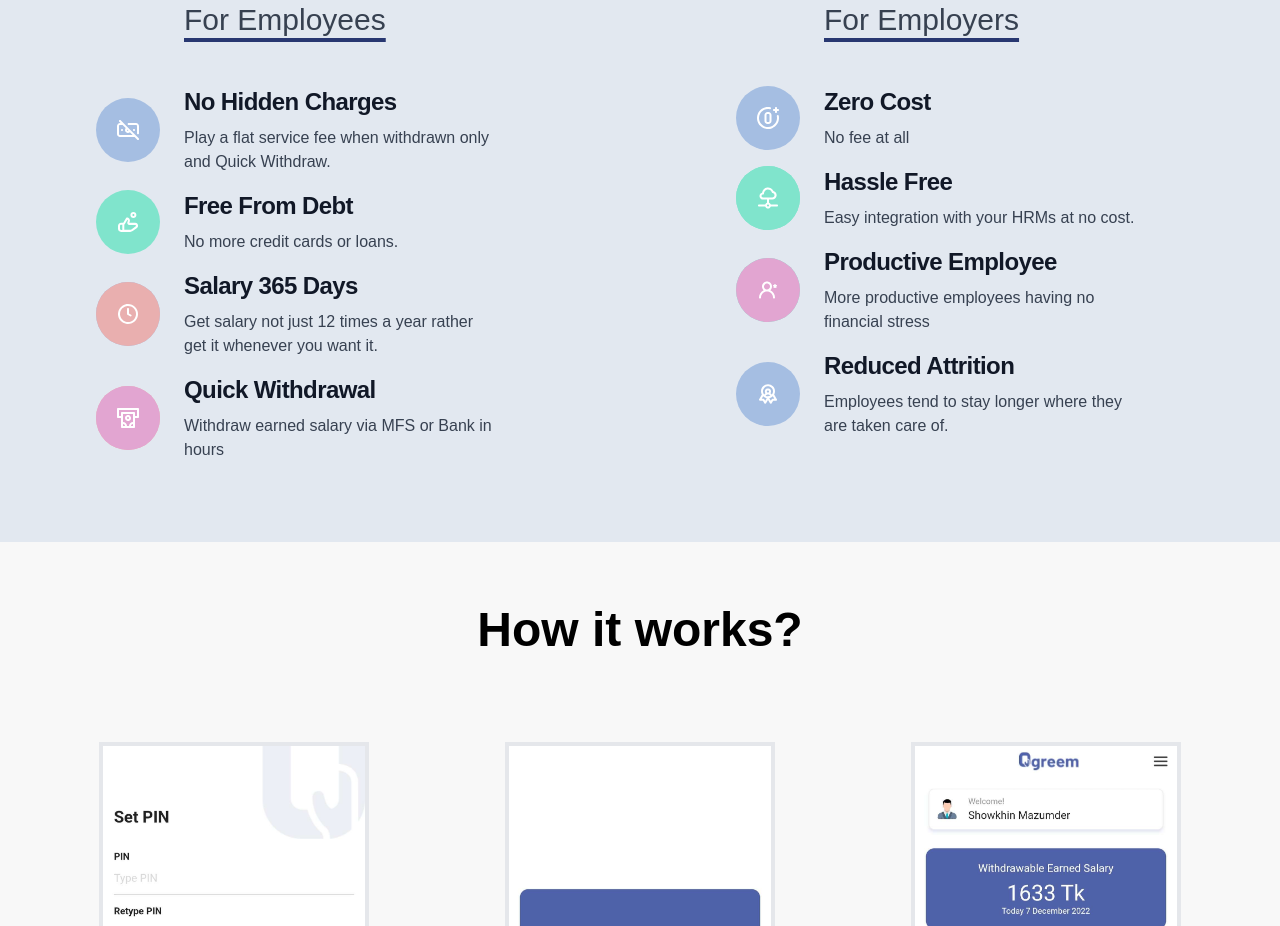
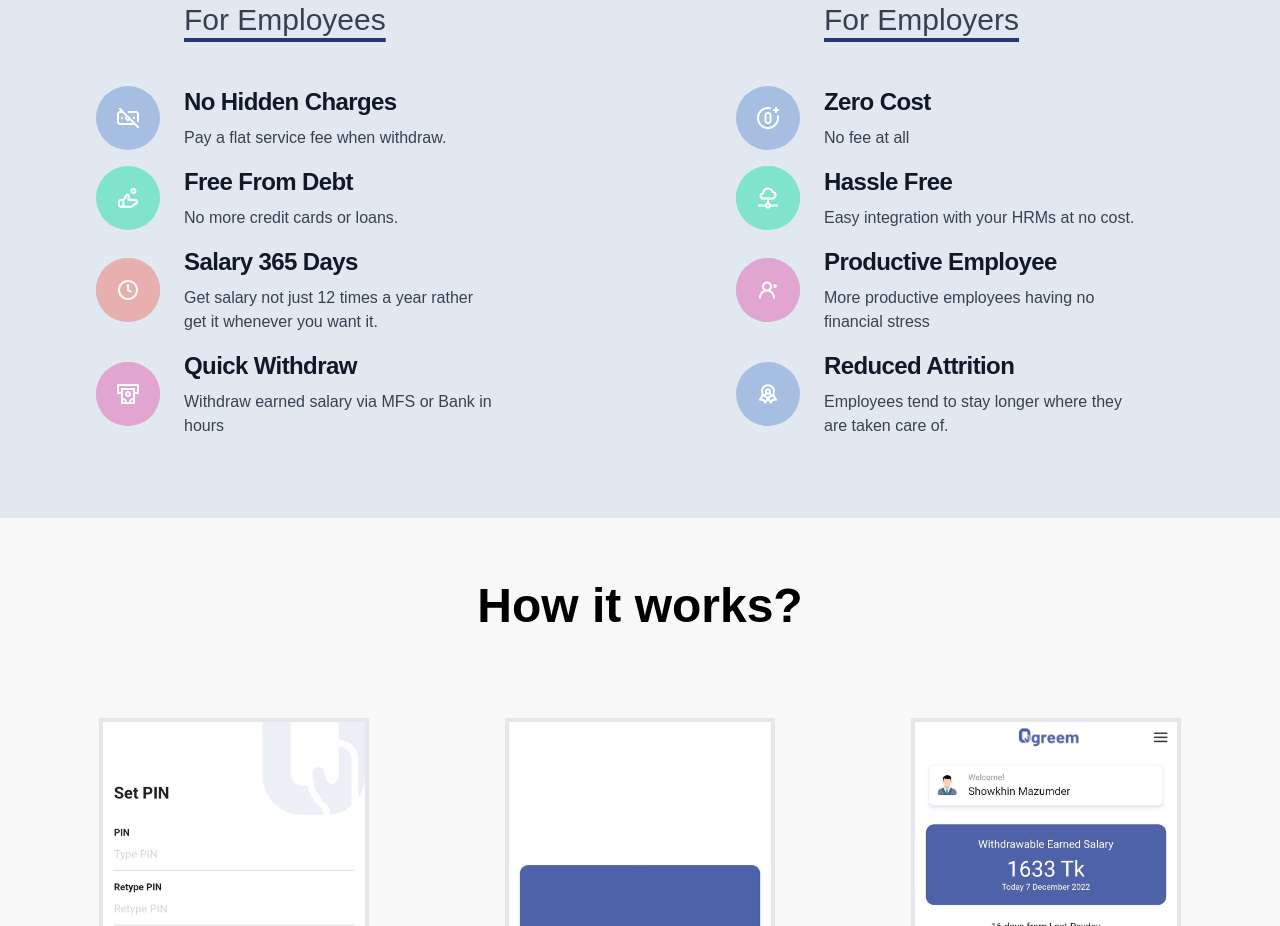
Before and after one commit to argha-shipansarker/ogreem-landing, a Next.js app: page / in a window 1280 px wide. Shown: the part 2280-3206 px from the top of the page. Built offline with nearby package versions, Linux system fonts and the light colour scheme.

Commit message:
benefit data updated

```diff
--- a/components/Home/assets/benefits-data.js
+++ b/components/Home/assets/benefits-data.js
@@ -48,7 +48,7 @@ const employeeBenefitData = [
     {
         bgColor: null,
         heading: "No Hidden Charges",
-        description: "Play a flat service fee when withdrawn only and Quick Withdraw.",
+        description: "Pay a flat service fee when withdraw.",
         icon: "/images/benefits/hidden.svg",
     },
     {
@@ -66,7 +66,7 @@ const employeeBenefitData = [
     },
     {
         bgColor: "#E9AFAF",
-        heading: "Quick Withdrawal",
+        heading: "Quick Withdraw",
         description: "Withdraw earned salary via MFS or Bank in hours",
         icon: "/images/benefits/speed.svg",
     },
```
